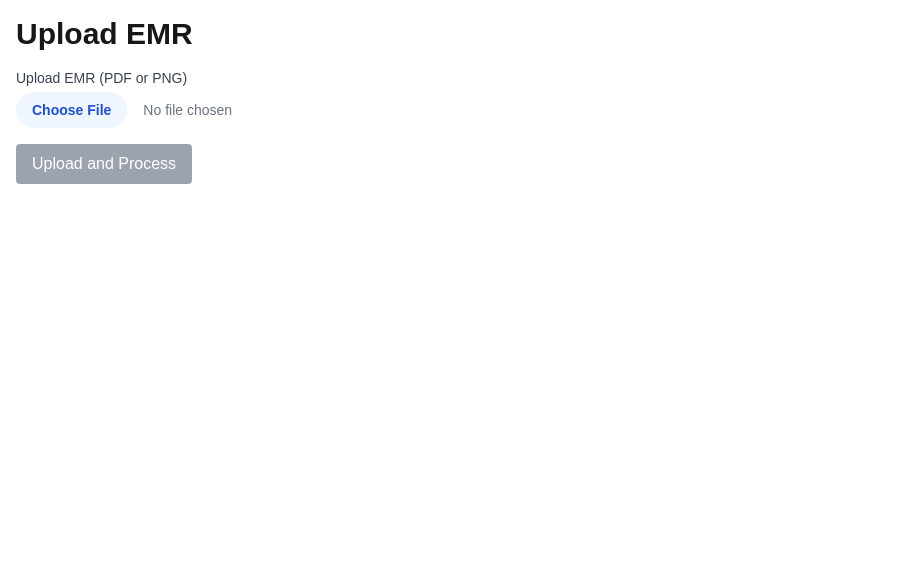
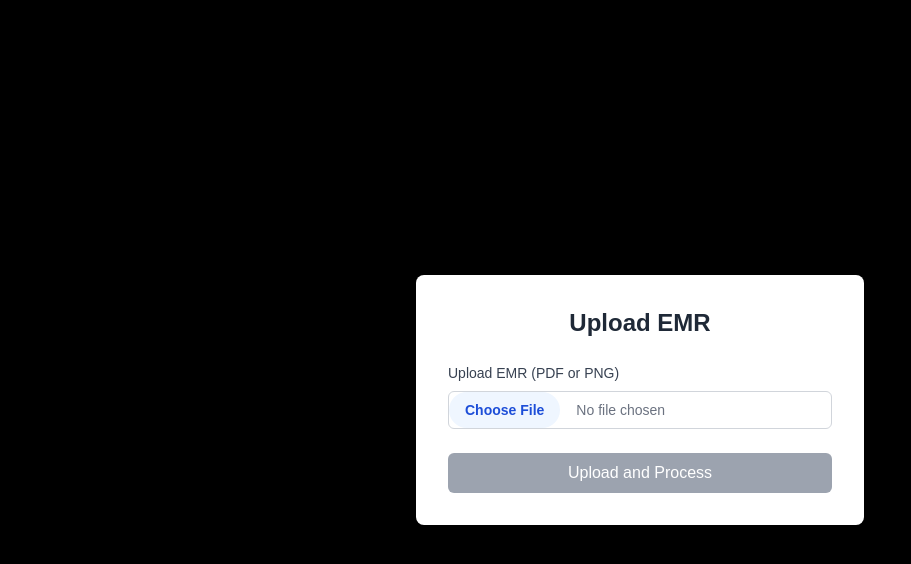
Before and after one commit to simerusm/emr-dashboard, a Next.js app in the folder client/: page /upload in a window 1280 px wide. Shown: the top 564 px of the page, without its empty margins (0-911 px from the left). Built offline with nearby package versions, Linux system fonts and the light colour scheme.

Commit message:
updated ui workflow

```diff
--- /dev/null
+++ b/client/app/components/AnalyzeButton.tsx
@@ -0,0 +1,23 @@
+"use client"
+
+import React from 'react'
+
+export default function AnalyzeButton() {
+  return (
+    <button
+        className="rounded-[1.15rem] px-8 py-6 text-lg font-semibold backdrop-blur-md
+                    bg-white hover:bg-gray-50
+                    text-black transition-all duration-300
+                    group-hover:-translate-y-0.5 border border-black/10
+                    hover:shadow-md"
+        >
+        <span className="opacity-90 group-hover:opacity-100 transition-opacity">Analyze EMR</span>
+        <span
+            className="ml-3 opacity-70 group-hover:opacity-100 group-hover:translate-x-1.5
+                        transition-all duration-300"
+        >
+            →
+        </span>
+    </button>
+  );
+};
--- a/client/app/components/FileUpload.tsx
+++ b/client/app/components/FileUpload.tsx
@@ -1,4 +1,6 @@
 "use client"
+
+import type React from "react"
 
 import { useState } from "react"
 import { useRouter } from "next/navigation"
@@ -43,9 +45,12 @@ export default function FileUpload() {
   }
 
   return (
-    <form onSubmit={handleSubmit} className="space-y-4">
+    <div className="flex items-center justify-center min-h-screen bg-black">
+      <div className="bg-white p-8 rounded-lg shadow-lg max-w-md w-full">
+        <h2 className="text-2xl font-bold mb-6 text-center text-gray-800">Upload EMR</h2>
+        <form onSubmit={handleSubmit} className="space-y-6">
           <div>
-        <label htmlFor="file-upload" className="block text-sm font-medium text-gray-700">
+            <label htmlFor="file-upload" className="block text-sm font-medium text-gray-700 mb-2">
               Upload EMR (PDF or PNG)
             </label>
             <input
@@ -58,16 +63,20 @@ export default function FileUpload() {
                 file:rounded-full file:border-0
                 file:text-sm file:font-semibold
                 file:bg-blue-50 file:text-blue-700
-            hover:file:bg-blue-100"
+                hover:file:bg-blue-100
+                border border-gray-300 rounded-md
+                focus:outline-none focus:ring-2 focus:ring-blue-500 focus:border-transparent"
             />
           </div>
           <button
             type="submit"
             disabled={!file || uploading}
-        className="bg-blue-500 text-white px-4 py-2 rounded hover:bg-blue-600 disabled:bg-gray-400"
+            className="w-full bg-blue-500 text-white px-4 py-2 rounded-md hover:bg-blue-600 disabled:bg-gray-400 disabled:cursor-not-allowed transition duration-300 ease-in-out transform hover:-translate-y-1 hover:shadow-lg"
           >
             {uploading ? "Uploading..." : "Upload and Process"}
           </button>
         </form>
+      </div>
+    </div>
   )
 }
--- a/client/app/page.tsx
+++ b/client/app/page.tsx
@@ -1,5 +1,6 @@
 import BackgroundPaths from "./components/BackgroundPaths"
 import Link from "next/link"
+import AnalyzeButton from "./components/AnalyzeButton"
 
 export default function Home() {
   return (
@@ -10,21 +11,7 @@ export default function Home() {
                     dark:from-white/10 dark:to-black/10 p-px rounded-2xl backdrop-blur-lg
                     overflow-hidden shadow-lg hover:shadow-xl transition-shadow duration-300"
         >
-          <button
-            className="rounded-[1.15rem] px-8 py-6 text-lg font-semibold backdrop-blur-md
-                        bg-white/95 hover:bg-white/100 dark:bg-black/95 dark:hover:bg-black/100
-                        text-black dark:text-white transition-all duration-300
-                        group-hover:-translate-y-0.5 border border-black/10 dark:border-white/10
-                        hover:shadow-md dark:hover:shadow-neutral-800/50"
-          >
-            <span className="opacity-90 group-hover:opacity-100 transition-opacity">Analyze EMR</span>
-            <span
-              className="ml-3 opacity-70 group-hover:opacity-100 group-hover:translate-x-1.5
-                            transition-all duration-300"
-            >
-              →
-            </span>
-          </button>
+          <AnalyzeButton/>
         </div>
       </Link>
     </BackgroundPaths>
--- a/client/app/upload/page.tsx
+++ b/client/app/upload/page.tsx
@@ -2,9 +2,6 @@ import FileUpload from "../components/FileUpload"
 
 export default function UploadPage() {
   return (
-    <main className="container mx-auto p-4">
-      <h1 className="text-3xl font-bold mb-4">Upload EMR</h1>
-      <FileUpload />
-    </main>
+    <FileUpload />
   )
 }
```
Lines whose indentation alone changed are shown as unchanged.
